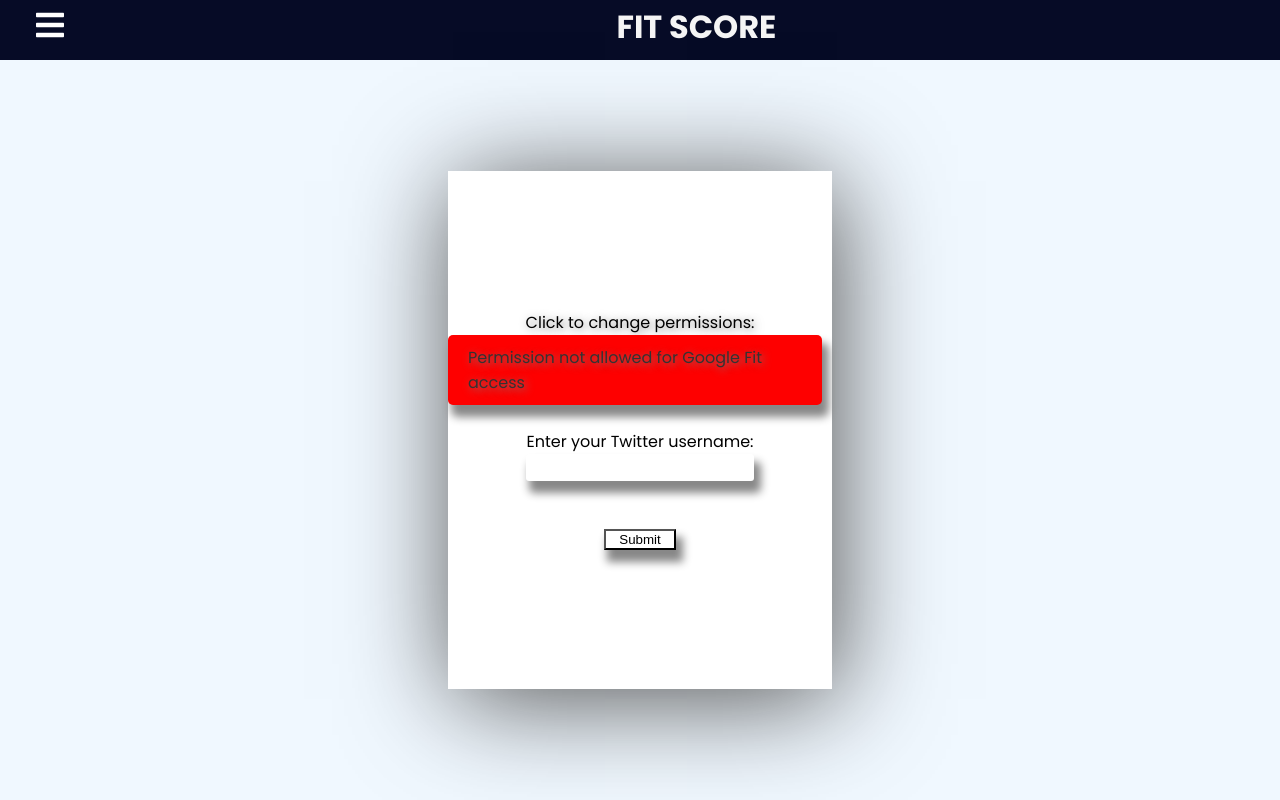
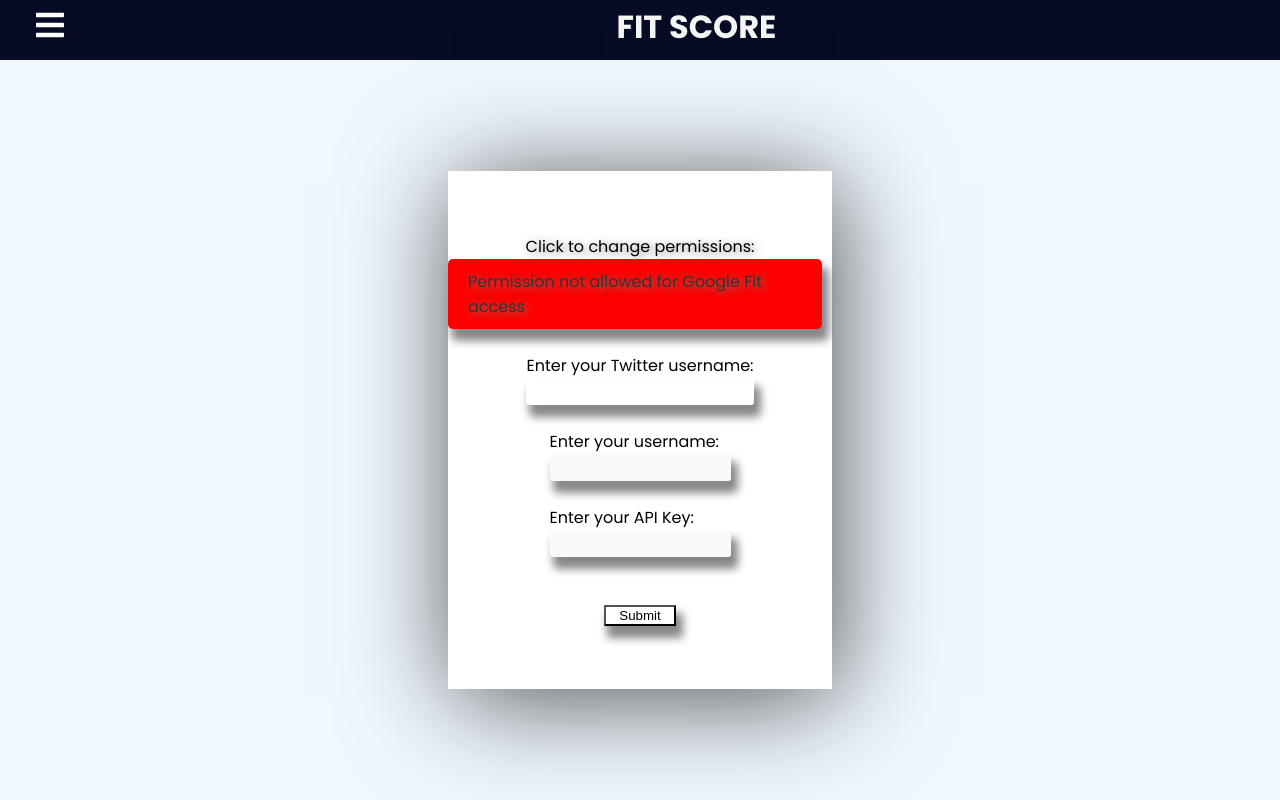
Before and after one commit to MercorHackathon/frontend, a React (Create React App) app: page /empHome in a window 1280 px wide. Built offline with nearby package versions, Linux system fonts and the light colour scheme; no server answers.

Commit message:
Phealth frontend

```diff
--- a/package.json
+++ b/package.json
@@ -10,6 +10,7 @@
     "chart.js": "^4.3.0",
     "d3": "^7.8.5",
     "react": "^18.2.0",
+    "react-apexcharts": "^1.4.0",
     "react-chartjs-2": "^5.2.0",
     "react-dom": "^18.2.0",
     "react-hot-toast": "^2.4.1",
--- a/src/App.js
+++ b/src/App.js
@@ -6,6 +6,7 @@ import Search from "./search/Search";
 import HomePage from "./pages/homepage/Homepage";
 import Navbar from "./components/SideNav/Navbar";
 import EmpHome from "./pages/empHome/empHome";
+import BarGraph from "./components/Gfit/bargraph";
 
 function App() {
 	const [user, setUser] = useState(null);
@@ -49,6 +50,11 @@ function App() {
 					path="/search"
 					element={user ? <Navigate to="/" /> : <Search />}
 				/>
+
+				<Route
+					path="/Phealth"
+					element={<BarGraph />}
+				/>
 			</Routes>
 		</div>
 	);
--- /dev/null
+++ b/src/components/Gfit/bargraph.js
@@ -0,0 +1,82 @@
+import React, { useState } from 'react';
+import ReactApexChart from 'react-apexcharts';
+
+const BarGraph = () => {
+
+  const data1 = [1080,1500,2000]
+  const data2 = [3000,2800,1500]
+
+  const sumData1 = data1.reduce((acc, current) => acc + current, 0);
+  const average1 = sumData1 / data1.length;
+
+  // Calculate average of data2
+  const sumData2 = data2.reduce((acc, current) => acc + current, 0);
+  const average2 = sumData2 / data2.length;
+
+
+  const scaledAverage1 = (average1 / Math.max(...data1)) * 100;
+  const scaledAverage2 = (average2 / Math.max(...data2)) * 100;
+
+  const [chartData, setChartData] = useState({
+    series: [
+      {
+        name:"Individual Score",
+        data: data1,
+      },
+      {
+        name:"Average of all employess score",
+        data: data2,
+      },
+    ],
+    options: {
+      chart: {
+        type: 'bar',
+        height: 430,
+      },
+      plotOptions: {
+        bar: {
+          horizontal: true,
+          dataLabels: {
+            position: 'top',
+          },
+        },
+      },
+      dataLabels: {
+        enabled: true,
+        offsetX: -6,
+        style: {
+          fontSize: '12px',
+          colors: ['#fff'],
+        },
+      },
+      stroke: {
+        show: true,
+        width: 1,
+        colors: ['#fff'],
+      },
+      tooltip: {
+        shared: true,
+        intersect: false,
+      },
+      xaxis: {
+        categories: ["Steps","Calories Expended","Heart Points"],
+      },
+    },
+  });
+
+  return (
+    <div id="chart">
+      <ReactApexChart
+        options={chartData.options}
+        series={chartData.series}
+        type="bar"
+        height={chartData.options.chart.height}
+      />
+
+<p>Employee's average pHealth Score is {scaledAverage1.toFixed(2)} and overall employee average is {scaledAverage2.toFixed(2)}</p>
+
+    </div>
+  );
+};
+
+export default BarGraph;
--- a/src/pages/empHome/empHome.js
+++ b/src/pages/empHome/empHome.js
@@ -4,6 +4,8 @@ import './emphome.css';
 const EmpHome = () => {
   const [button1State, setButton1State] = useState(false);
   const [twitterUsername, setTwitterUsername] = useState('');
+  const [username, setUsername] = useState('');
+  const [apiKey, setApiKey] = useState('');
 
   const handleButtonClick = () => {
     setButton1State(!button1State);
@@ -13,13 +15,20 @@ const EmpHome = () => {
     setTwitterUsername(e.target.value);
   };
 
-  const handleSubmit = () => {
+  const handleApikeyChange = (e) => {
+    setApiKey(e.target.value);
+  };
+
+  const handleUsernameSubmit = (e) => {
+    e.preventDefault();
     // Replace 'dummy-address' with the actual endpoint to send the data
     const data = {
       permission: button1State,
-      twitterUsername: twitterUsername
+      twitterUsername: twitterUsername,
+      username: username,
+      apiKey: apiKey
     };
-    fetch('dummy-address', {
+    fetch('http://localhost:8080/Phealth', {
       method: 'POST',
       body: JSON.stringify(data),
       headers: {
@@ -59,9 +68,32 @@ const EmpHome = () => {
             value={twitterUsername}
             onChange={handleUsernameChange}
             className="text"
+            // Disable the input if button1State is false
           />
         </div>
-      <button className='submit' onClick={handleSubmit}>Submit</button>
+        <div className="username-input">
+          <label htmlFor="username">Enter your username:</label>
+          <input
+            type="text"
+            id="username"
+            value={username}
+            onChange={(e) => setUsername(e.target.value)}
+            className="text"
+            disabled={!button1State} // Disable the input if button1State is false
+          />
+        </div>
+        <div className="username-input">
+          <label htmlFor="apiKey">Enter your API Key:</label>
+          <input
+            type="text"
+            id="apiKey"
+            value={apiKey}
+            onChange={handleApikeyChange}
+            className="text"
+            disabled={!button1State} // Disable the input if button1State is false
+          />
+        </div>
+        <button className='submit' onClick={handleUsernameSubmit}>Submit</button>
       </div>
     </div>
   );
```
Also changed, not shown: src/pages/physicalHealth/PhysicalH.js (added, +18 -0 lines), 1 other file (tests, documents, lock files or other folders). Lines whose indentation alone changed are shown as unchanged.
